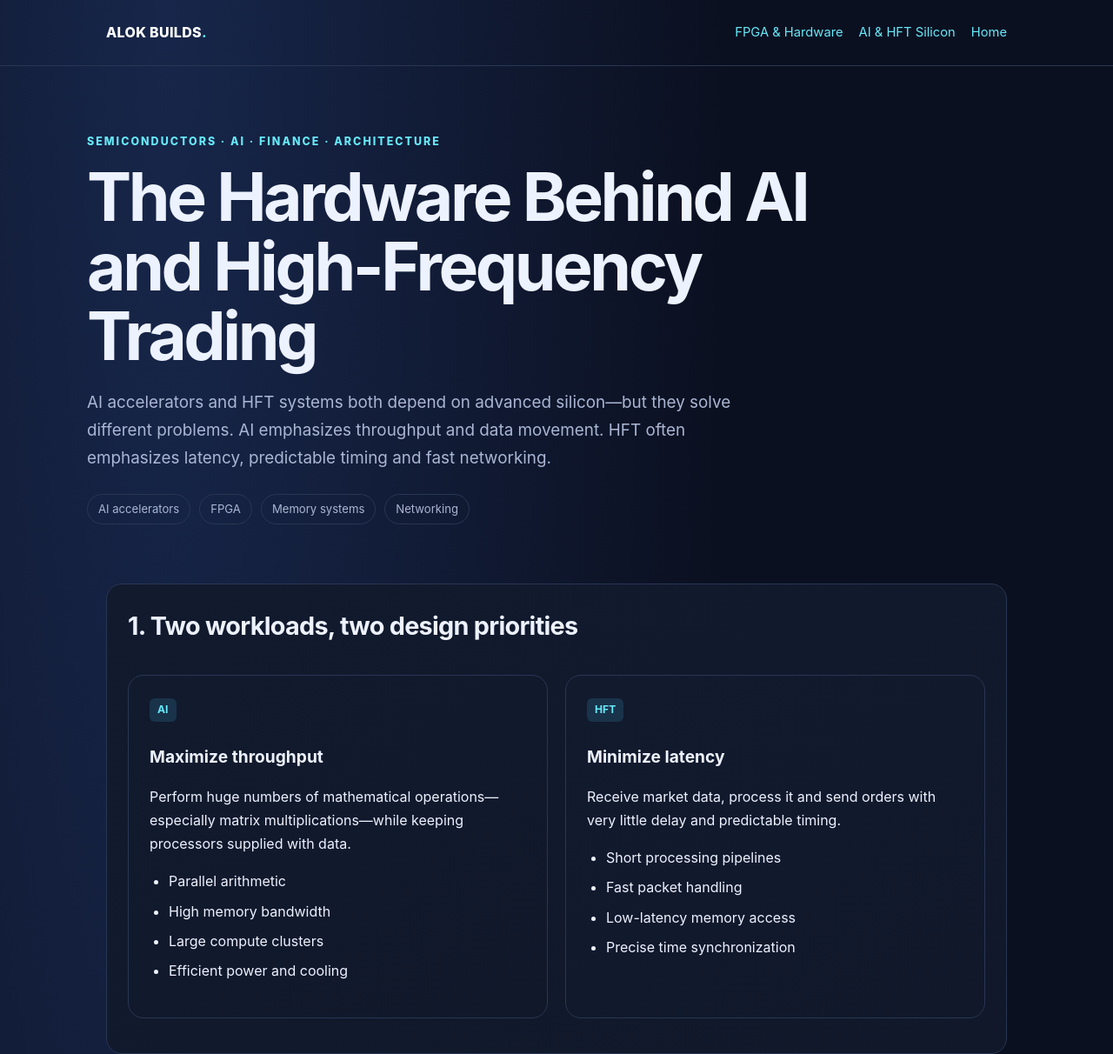
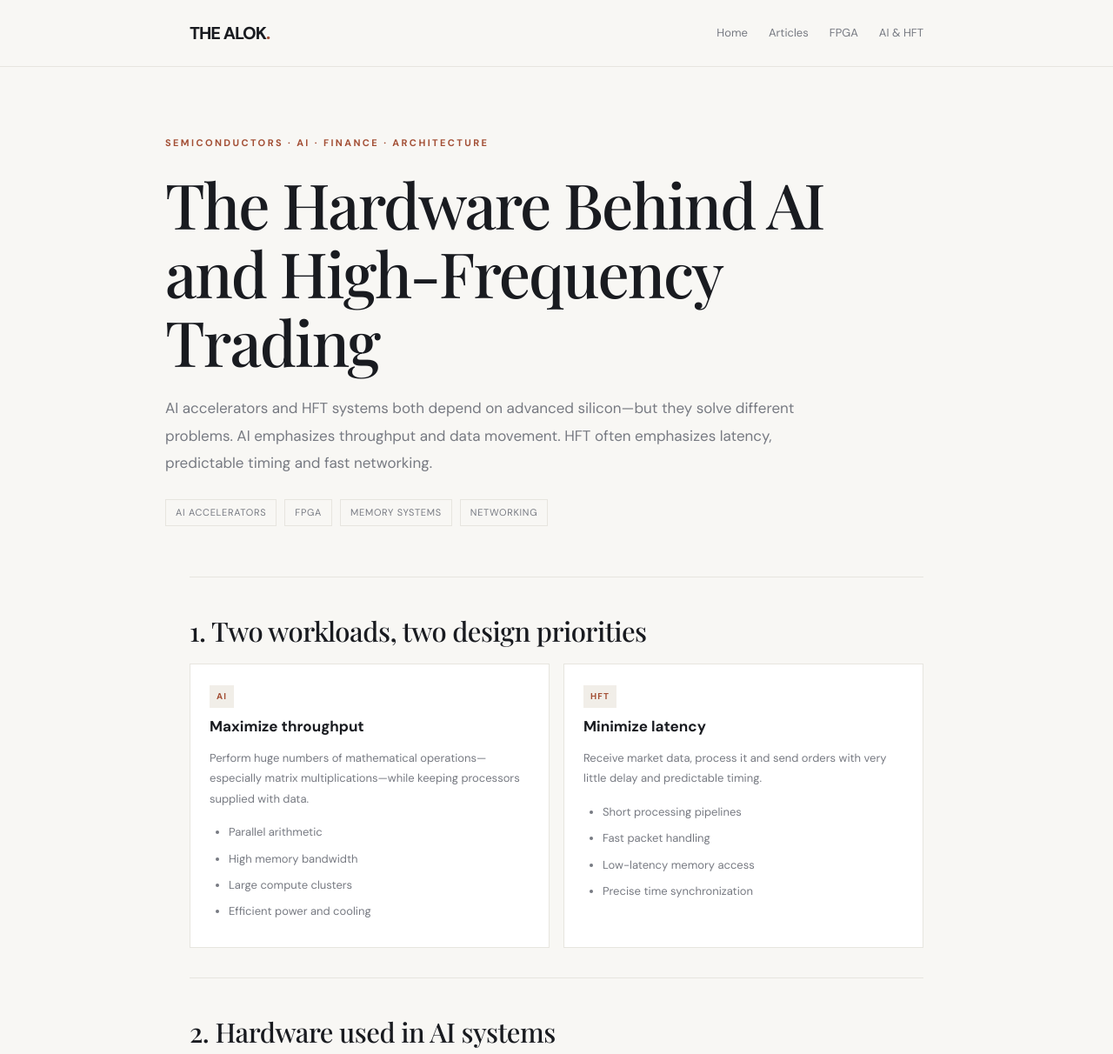
Before and after one commit to alokbuilds99/alokbuilds99.github.io, a plain HTML site: page ai-hft-hardware.html in a window 1280 px wide. Shown: the top 1212 px of the page at 87% size. Drawn offline with nearby package versions, Linux system fonts and the light colour scheme.

Commit message:
Add files via upload

```diff
--- a/ai-hft-hardware.html
+++ b/ai-hft-hardware.html
@@ -2,28 +2,149 @@
 <html lang="en">
 <head>
 <meta charset="utf-8"><meta name="viewport" content="width=device-width, initial-scale=1">
-<title>The Hardware Behind AI and HFT | Alok Builds</title>
+<title>The Hardware Behind AI and HFT | The Alok Perspective</title>
 <meta name="description" content="Explore the processors, memory, networking and FPGA hardware used in AI systems and high-frequency trading.">
-<meta name="theme-color" content="#0b1020">
+<meta name="theme-color" content="#f8f7f4">
+<link rel="preconnect" href="https://fonts.googleapis.com">
+<link rel="preconnect" href="https://fonts.gstatic.com" crossorigin>
+<link href="https://fonts.googleapis.com/css2?family=DM+Sans:wght@400;500;600;700;800&family=Playfair+Display:wght@500;600;700&display=swap" rel="stylesheet">
 <style>
-:root{--bg:#0b1020;--panel:#121a2e;--panel2:#18233b;--text:#edf2ff;--muted:#aab6d3;--accent:#67e8f9;--accent2:#a78bfa;--line:#293653;--green:#86efac}
-*{box-sizing:border-box}html{scroll-behavior:smooth}body{margin:0;background:radial-gradient(ellipse at 15% 0%,#17264a 0,transparent 42%),var(--bg);color:var(--text);font:16px/1.7 Inter,ui-sans-serif,system-ui,-apple-system,Segoe UI,Roboto,Arial,sans-serif}
-a{color:var(--accent);text-decoration:none}a:hover{text-decoration:underline}.wrap{max-width:1080px;margin:auto;padding:0 22px}
-header{padding:24px 0;border-bottom:1px solid var(--line)}.nav{display:flex;align-items:center;justify-content:space-between;gap:18px;flex-wrap:wrap}.brand{font-weight:800;letter-spacing:.3px;color:white}.navlinks{display:flex;gap:18px;flex-wrap:wrap;font-size:.92rem;color:var(--muted)}
-.hero{padding:76px 0 52px}.eyebrow{color:var(--accent);text-transform:uppercase;letter-spacing:2px;font-size:.78rem;font-weight:800}.hero h1{font-size:clamp(2.5rem,6vw,4.8rem);line-height:1.04;letter-spacing:-.045em;margin:14px 0 20px;max-width:900px}.lead{font-size:1.18rem;color:var(--muted);max-width:790px}
-.meta{display:flex;gap:10px;flex-wrap:wrap;margin-top:25px}.pill{border:1px solid var(--line);border-radius:99px;padding:5px 12px;color:var(--muted);font-size:.82rem}
-main{padding:20px 0 80px}.grid{display:grid;grid-template-columns:repeat(2,minmax(0,1fr));gap:16px}.card,.section{background:linear-gradient(145deg,var(--panel),#10182a);border:1px solid var(--line);border-radius:18px;padding:24px;margin:16px 0}.card h3{margin-top:0}.section h2{font-size:1.8rem;letter-spacing:-.025em;margin:0 0 16px}.section h3{font-size:1.2rem;margin:24px 0 8px}.muted{color:var(--muted)}.tag{display:inline-block;background:#19334a;color:var(--accent);padding:3px 9px;border-radius:6px;font-size:.76rem;font-weight:700}
-table{width:100%;border-collapse:collapse;margin:18px 0;font-size:.94rem}th,td{text-align:left;padding:12px;border-bottom:1px solid var(--line);vertical-align:top}th{color:var(--accent);font-weight:700}
-.diagram{display:flex;align-items:center;justify-content:center;gap:10px;flex-wrap:wrap;margin:24px 0}.node{background:var(--panel2);border:1px solid #3a4c70;border-radius:12px;padding:14px 18px;text-align:center;min-width:130px}.arrow{color:var(--accent);font-size:1.4rem}
-.callout{border-left:3px solid var(--accent);padding:14px 18px;background:#10243a;border-radius:0 12px 12px 0;color:#dceaff;margin:20px 0}
-ul,ol{padding-left:22px}li{margin:7px 0}.two-col{display:grid;grid-template-columns:1fr 1fr;gap:20px}.project{border:1px solid var(--line);border-radius:12px;padding:16px;background:#10182a}.project strong{display:block;color:white;margin-bottom:4px}
-footer{border-top:1px solid var(--line);padding:28px 0;color:var(--muted);font-size:.9rem}
-@media(max-width:720px){.grid,.two-col{grid-template-columns:1fr}.hero{padding:52px 0 34px}.section,.card{padding:19px}table{display:block;overflow-x:auto;white-space:nowrap}}
+
+:root {
+  --bg:#f8f7f4;
+  --paper:#ffffff;
+  --ink:#191b20;
+  --muted:#777a82;
+  --line:#e7e5df;
+  --accent:#a34f35;
+  --soft:#f1eee8;
+}
+* { box-sizing:border-box }
+html { scroll-behavior:smooth }
+body {
+  margin:0; background:var(--bg); color:var(--ink);
+  font-family:'DM Sans',sans-serif; font-size:15px; line-height:1.8;
+}
+a { color:var(--accent); text-decoration:none }
+a:hover { opacity:.75 }
+.wrap { max-width:900px; margin:auto; padding:0 28px }
+header {
+  background:var(--bg); border-bottom:1px solid var(--line);
+  position:sticky; top:0; z-index:10;
+}
+.nav {
+  min-height:76px; display:flex; align-items:center;
+  justify-content:space-between; gap:20px; flex-wrap:wrap;
+}
+.brand {
+  color:var(--ink); font-size:20px; font-weight:800;
+  letter-spacing:-1px;
+}
+.brand span { color:var(--accent)!important }
+.navlinks {
+  display:flex; align-items:center; gap:24px; flex-wrap:wrap;
+  font-size:13px; color:var(--muted);
+}
+.navlinks a { color:var(--muted) }
+.navlinks a:hover { color:var(--accent) }
+.hero { padding:78px 0 58px }
+.eyebrow {
+  color:var(--accent); text-transform:uppercase;
+  letter-spacing:2.4px; font-size:11px; font-weight:700;
+}
+.hero h1 {
+  font-family:'Playfair Display',serif;
+  font-size:clamp(42px,6.5vw,72px); line-height:1.1;
+  letter-spacing:-2px; font-weight:500; max-width:850px;
+  margin:20px 0 22px;
+}
+.lead { color:var(--muted); font-size:17px; line-height:1.85; max-width:790px }
+.meta { display:flex; gap:9px; flex-wrap:wrap; margin-top:25px }
+.pill {
+  border:1px solid var(--line); border-radius:0;
+  padding:5px 11px; color:var(--muted); font-size:11px;
+  text-transform:uppercase; letter-spacing:.7px;
+}
+main { padding:8px 0 76px }
+.section {
+  background:transparent; border:0; border-top:1px solid var(--line);
+  border-radius:0; padding:42px 0 34px; margin:0;
+}
+.section h2 {
+  font-family:'Playfair Display',serif; font-size:31px;
+  line-height:1.25; letter-spacing:-.5px; font-weight:500;
+  margin:0 0 18px;
+}
+.section h3 { font-size:17px; line-height:1.4; margin:20px 0 8px; font-weight:700 }
+.section p { margin:12px 0; color:#4f5259 }
+.grid,.two-col {
+  display:grid; grid-template-columns:repeat(2,minmax(0,1fr)); gap:16px;
+}
+.card {
+  background:var(--paper); border:1px solid var(--line);
+  border-radius:0; padding:22px; margin:0;
+}
+.card h3 { margin:10px 0 8px; font-size:17px }
+.card p,.card li { color:var(--muted); font-size:13px; line-height:1.8 }
+.card ul { margin-bottom:0 }
+.muted { color:var(--muted)!important }
+.tag {
+  display:inline-block; background:var(--soft); color:var(--accent);
+  padding:4px 8px; border-radius:0; font-size:10px;
+  text-transform:uppercase; letter-spacing:1.2px; font-weight:700;
+}
+.diagram {
+  display:flex; align-items:center; justify-content:center;
+  gap:10px; flex-wrap:wrap; margin:26px 0;
+}
+.node {
+  background:var(--paper); border:1px solid var(--line);
+  border-radius:0; padding:14px 17px; text-align:center;
+  min-width:130px; color:var(--ink); font-size:13px;
+}
+.arrow { color:var(--accent); font-size:1.35rem }
+.callout {
+  border-left:3px solid var(--accent); padding:15px 19px;
+  background:var(--soft); border-radius:0; color:var(--ink); margin:22px 0;
+}
+ul,ol { padding-left:22px }
+li { margin:7px 0 }
+table {
+  width:100%; border-collapse:collapse; margin:20px 0;
+  font-size:13px; background:var(--paper);
+}
+th,td {
+  text-align:left; padding:13px 14px;
+  border-bottom:1px solid var(--line); vertical-align:top;
+}
+th { color:var(--accent); font-weight:700; background:var(--soft) }
+.project {
+  border:1px solid var(--line); border-radius:0;
+  padding:17px; background:var(--paper);
+}
+.project strong { display:block; color:var(--ink); margin-bottom:5px }
+footer {
+  border-top:1px solid var(--line); padding:30px 0;
+  color:var(--muted); font-size:12px;
+}
+@media(max-width:720px) {
+  .wrap { padding:0 21px }
+  .nav { padding:15px 0 }
+  .navlinks { gap:14px; font-size:12px }
+  .hero { padding:55px 0 38px }
+  .hero h1 { letter-spacing:-1.2px }
+  .grid,.two-col { grid-template-columns:1fr }
+  .section { padding:32px 0 26px }
+  .section h2 { font-size:27px }
+  .card { padding:18px }
+  table { display:block; overflow-x:auto; white-space:normal }
+}
+
 </style>
 </head>
 <body>
-<header><div class="wrap nav"><a class="brand" href="index.html">ALOK BUILDS<span style="color:var(--accent)">.</span></a>
-<nav class="navlinks"><a href="fpga-hardware.html">FPGA & Hardware</a><a href="ai-hft-hardware.html">AI & HFT Silicon</a><a href="https://alokbuilds99.github.io/">Home</a></nav></div></header>
+<header><div class="wrap nav"><a class="brand" href="index.html">THE ALOK<span>.</span></a>
+<nav class="navlinks"><a href="index.html#home">Home</a><a href="index.html#articles">Articles</a><a href="fpga-hardware.html">FPGA</a><a href="ai-hft-hardware.html">AI &amp; HFT</a></nav></div></header>
 
 <section class="wrap hero">
 <div class="eyebrow">Semiconductors · AI · Finance · Architecture</div>
```
Also changed, not shown: fpga-hardware.html (+138 -17 lines).
